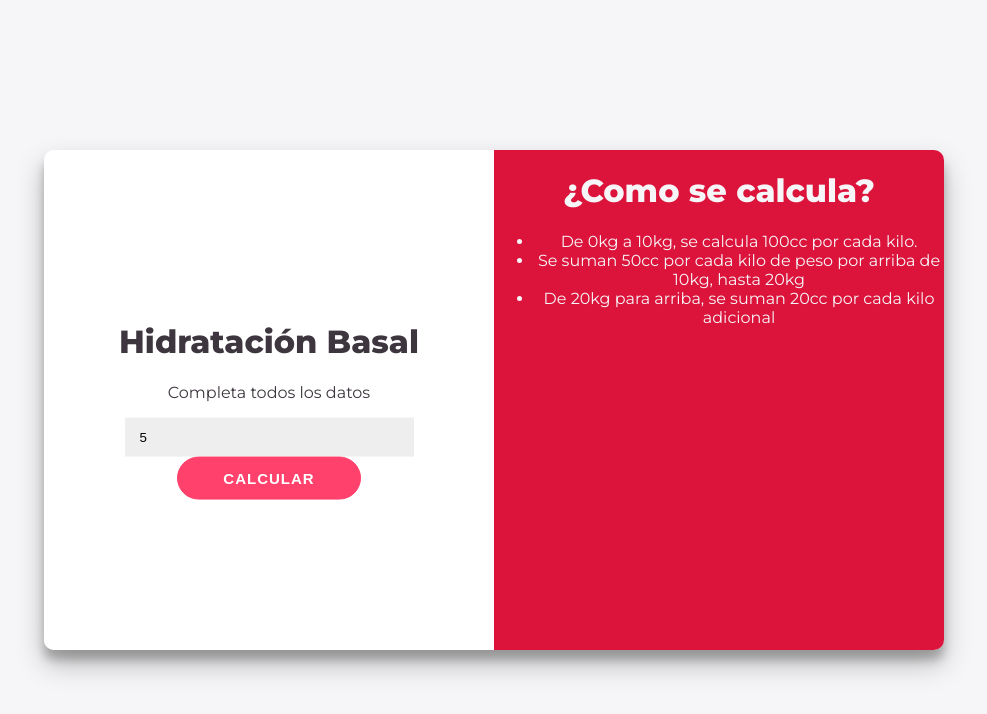
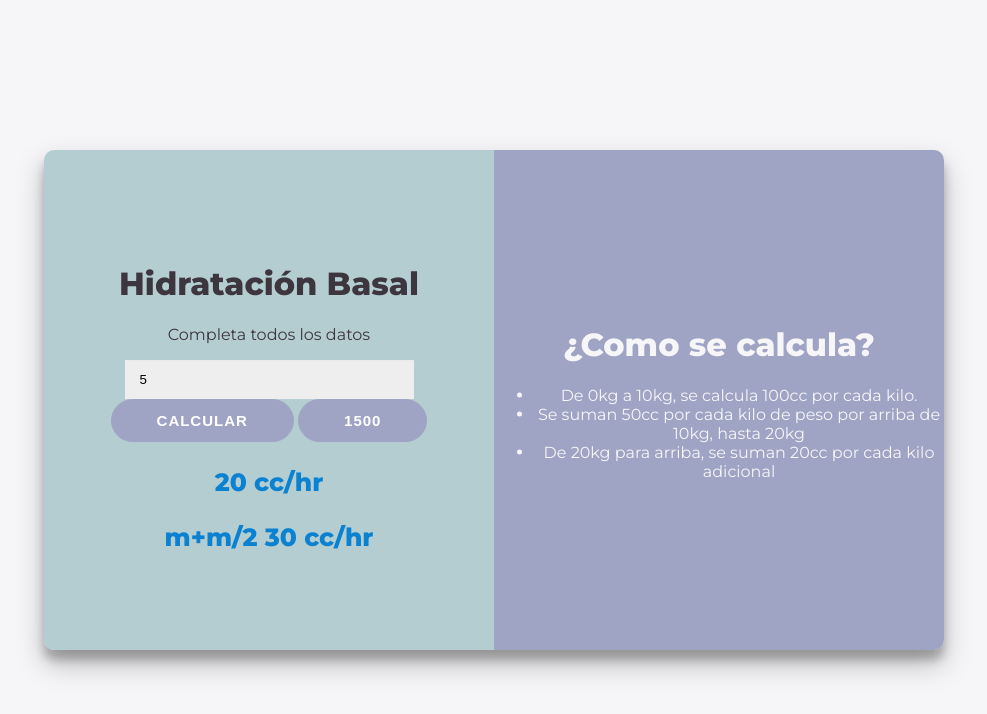
Before and after one commit to S1lverThunder/s1lverthunder.github.io, a plain HTML site: page index.html in a window 1280 px wide. Both pictures are taken after typing "5" into the empty fields and a click on the button "CALCULAR". Shown: the whole page, without its empty margins (146-1133 px from the left). Drawn offline with Linux system fonts and the light colour scheme.

Commit message:
commit para agregar los cambios del presencial

```diff
--- a/index.html
+++ b/index.html
@@ -3,6 +3,7 @@
 <head>
     <title>Calculadora Basal</title>
     <link rel="stylesheet" href="styles.css">
+    <script src="script.js" defer></script>
 </head>
 <body>
     <div id="contenedor">
@@ -14,12 +15,14 @@
                 <input class="item" id="peso" type="number" placeholder="Peso en kg" />
                 <p class="item" id="error">* Debe completar todos los datos</p>
                 <button class="item" id="calcular">Calcular</button>
+                <button class="item" id="hollyday" value=0>1500</button>
                 <p class="item resultado" id="flu">71cc/h</p>
                 <p class="item resultado" id="man">m+m/2 : 105cc/h</p>
             </div>
             <!--Fin del calculo-->
         </div>
-        <div id="detalle" style="background-color: crimson;">
+        <div id="detalle" style="background-color: #9FA4C4;">
+            <div id="texto">
                 <h1>¿Como se calcula?</h1>
                 <ul>
                     <li>De 0kg a 10kg, se calcula 100cc por cada kilo.</li>
@@ -28,4 +31,5 @@
                 </ul>
             </div>
         </div>
+    </div>
 </body>
--- /dev/null
+++ b/script.js
@@ -0,0 +1,69 @@
+const CALCULAR = document.getElementById('calcular');
+const HOLLYDAY = document.getElementById('hollyday');
+const ERROR = document.getElementById('error');
+const FLU = document.getElementById('flu');
+const MAN = document.getElementById('man');
+
+function calcFlujo(peso){
+    let resto = peso;
+    let flujo = 0;
+    if (resto>20){
+        let aux = resto-20;
+        flujo += aux*1;
+        resto -= aux;
+    }
+    if (resto>10){
+        let aux = resto-10;
+        flujo += aux*2;
+        resto -= aux;
+    }
+    flujo += resto*4;
+    return flujo;
+}
+
+function calcHollyday(peso){
+    SC = ( (peso * 4) + 7) / (peso + 90);
+    if (HOLLYDAY.value == 0){
+        return SC*1500;
+    }
+    else{
+        return SC*2000;
+    }
+}
+
+CALCULAR.addEventListener('click', () => {
+    const DATO = document.getElementById('peso').value
+    //validamos que se cargue un dato:
+    if (DATO > 0){
+        ERROR.style.display = 'none'
+        let flujo = 0;
+        if (DATO > 30){
+            flujo = calcHollyday(DATO);
+        }
+        else{
+            flujo = calcFlujo(DATO);
+        }
+        let mantenimiento = flujo*1.5;
+        FLU.innerHTML = flujo + ' cc/hr';
+        MAN.innerHTML = 'm+m/2 ' + mantenimiento + ' cc/hr';
+        FLU.style.display = 'block';
+        MAN.style.display = 'block';
+    } else {
+        ERROR.style.display = 'block';
+        FLU.style.display = 'none';
+        MAN.style.display = 'none';
+    }
+})
+
+HOLLYDAY.addEventListener('click', () => {
+    if(HOLLYDAY.value == 0){
+        HOLLYDAY.style.backgroundColor = "#9E768F";
+        HOLLYDAY.innerHTML = "2000";
+        HOLLYDAY.value = 1;
+    }
+    else{
+        HOLLYDAY.style.backgroundColor = "#9FA4C4";
+        HOLLYDAY.innerHTML = "1500";
+        HOLLYDAY.value = 0;
+    }
+})
--- a/styles.css
+++ b/styles.css
@@ -21,7 +21,7 @@ body {
 }
 
 #calculadora {
-    background: white;
+    background: #B3CDD1;
     /* Con estas 3 lineas vamos a hacer que los divs queden lado a lado */
     width: 50%;
     height: 100%;
@@ -29,7 +29,7 @@ body {
 }
 
 #detalle {
-    background: #FF416C;
+    background: #9FA4C4;
     /* Con estas 3 lineas vamos a hacer que los divs queden lado a lado */
     width: 50%;
     height: 100%;
@@ -46,6 +46,13 @@ body {
     padding: 40px;
 }
 
+#texto {
+    position: relative;
+    top: 50%;
+    transform: translateY(-50%);
+    overflow: hidden;
+}
+
 input {
     width: 70%;
     padding: 12px 15px;
@@ -53,20 +60,37 @@ input {
     background-color: #eee;
 }
 
-button {
+#calcular {
     font-size: 15px;
     font-weight: bold;
     padding: 12px 45px;
     border-radius: 30px;
-    background-color: #FF416C;
-    border: 1px solid #FF416C;
+    background-color: #9FA4C4;
+    border: 1px solid #9FA4C4;
     color: #FFFFFF;
     text-transform: uppercase;
     letter-spacing: 1px;
     transition: transform 20ms ease-in;
 }
 
-button:active {
+#calcular:active {
+    transform: scale(0.95);
+}
+
+#hollyday {
+    font-size: 15px;
+    font-weight: bold;
+    padding: 12px 45px;
+    border-radius: 30px;
+    background-color: #9FA4C4;
+    border: 1px solid #9FA4C4;
+    color: #FFFFFF;
+    text-transform: uppercase;
+    letter-spacing: 1px;
+    transition: transform 20ms ease-in;
+}
+
+#hollyday:active {
     transform: scale(0.95);
 }
 
```
Lines whose indentation alone changed are shown as unchanged.
